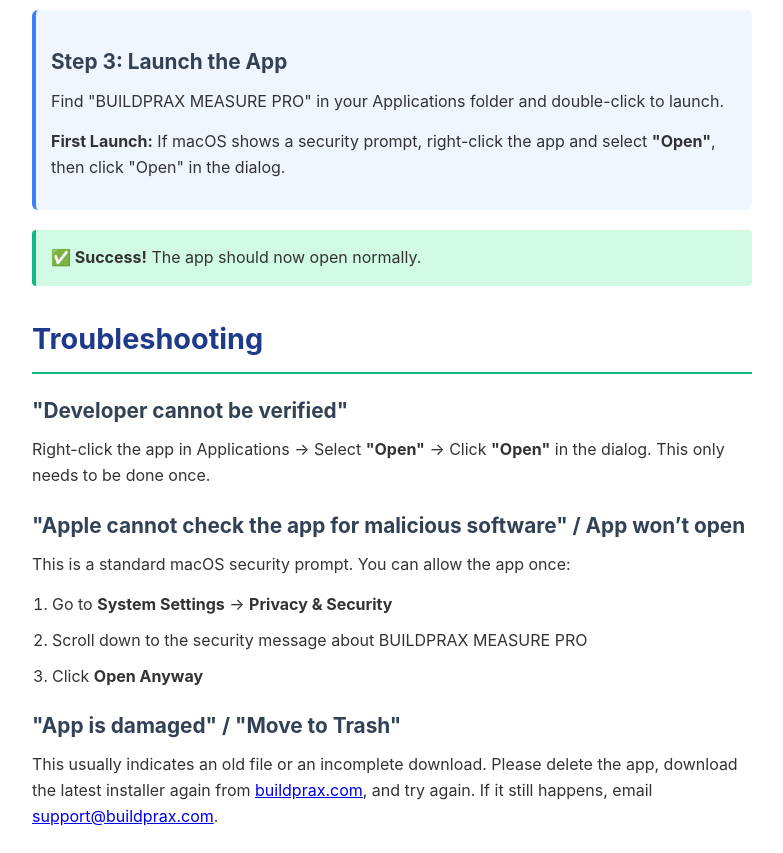
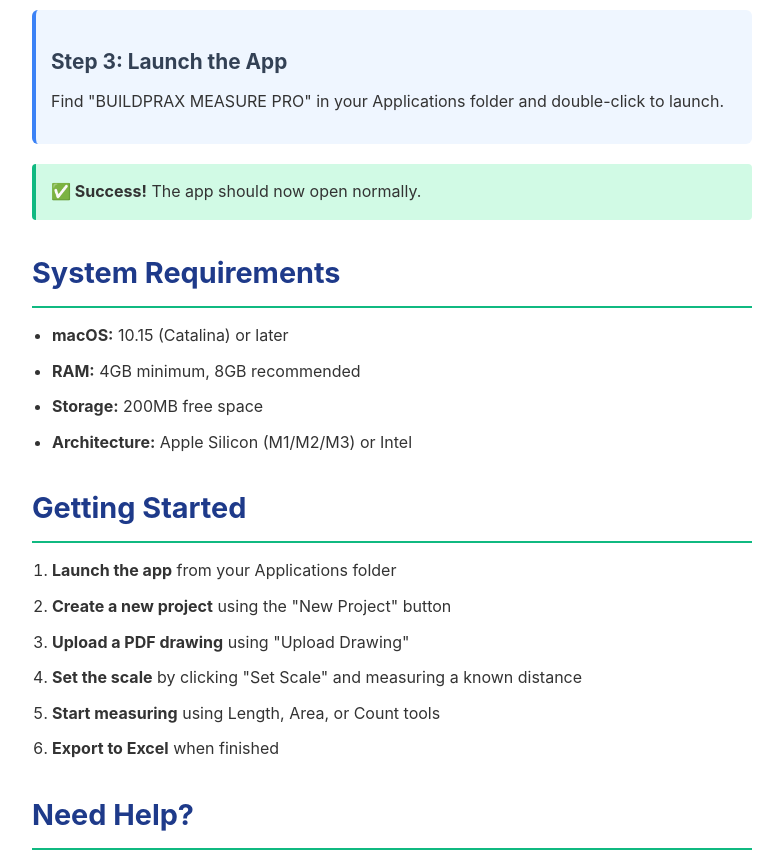
Before and after one commit to Buildprax/Buildprax-Measure, a plain HTML site: page installation-guide.html in a window 1280 px wide. Shown: the part 980-1833 px from the top of the page, without its empty margins (248-1031 px from the left). Drawn offline with Linux system fonts and the light colour scheme.

Commit message:
Add files via upload

```diff
--- a/installation-guide.html
+++ b/installation-guide.html
@@ -148,28 +148,11 @@
         <div class="step">
             <h3>Step 3: Launch the App</h3>
             <p>Find "BUILDPRAX MEASURE PRO" in your Applications folder and double-click to launch.</p>
-            <p><strong>First Launch:</strong> If macOS shows a security prompt, right-click the app and select <strong>"Open"</strong>, then click "Open" in the dialog.</p>
         </div>
 
         <div class="success">
             <strong>✅ Success!</strong> The app should now open normally.
         </div>
-
-        <h2>Troubleshooting</h2>
-
-        <h3>"Developer cannot be verified"</h3>
-        <p>Right-click the app in Applications → Select <strong>"Open"</strong> → Click <strong>"Open"</strong> in the dialog. This only needs to be done once.</p>
-
-        <h3>"Apple cannot check the app for malicious software" / App won’t open</h3>
-        <p>This is a standard macOS security prompt. You can allow the app once:</p>
-        <ol>
-            <li>Go to <strong>System Settings</strong> → <strong>Privacy &amp; Security</strong></li>
-            <li>Scroll down to the security message about BUILDPRAX MEASURE PRO</li>
-            <li>Click <strong>Open Anyway</strong></li>
-        </ol>
-
-        <h3>"App is damaged" / "Move to Trash"</h3>
-        <p>This usually indicates an old file or an incomplete download. Please delete the app, download the latest installer again from <a href="https://buildprax.com">buildprax.com</a>, and try again. If it still happens, email <a href="mailto:support@buildprax.com">support@buildprax.com</a>.</p>
 
         <h2>System Requirements</h2>
         <ul>
```
